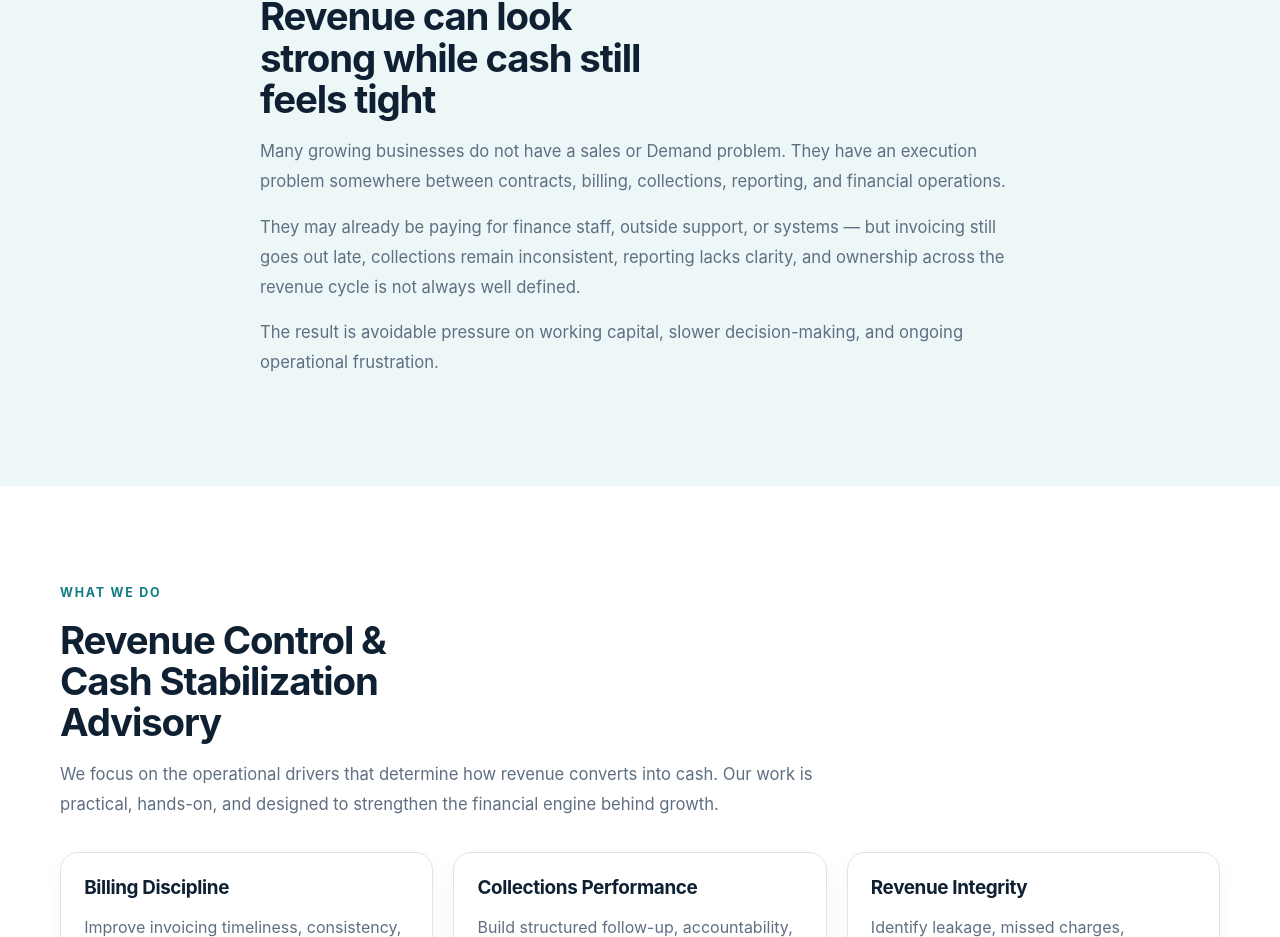
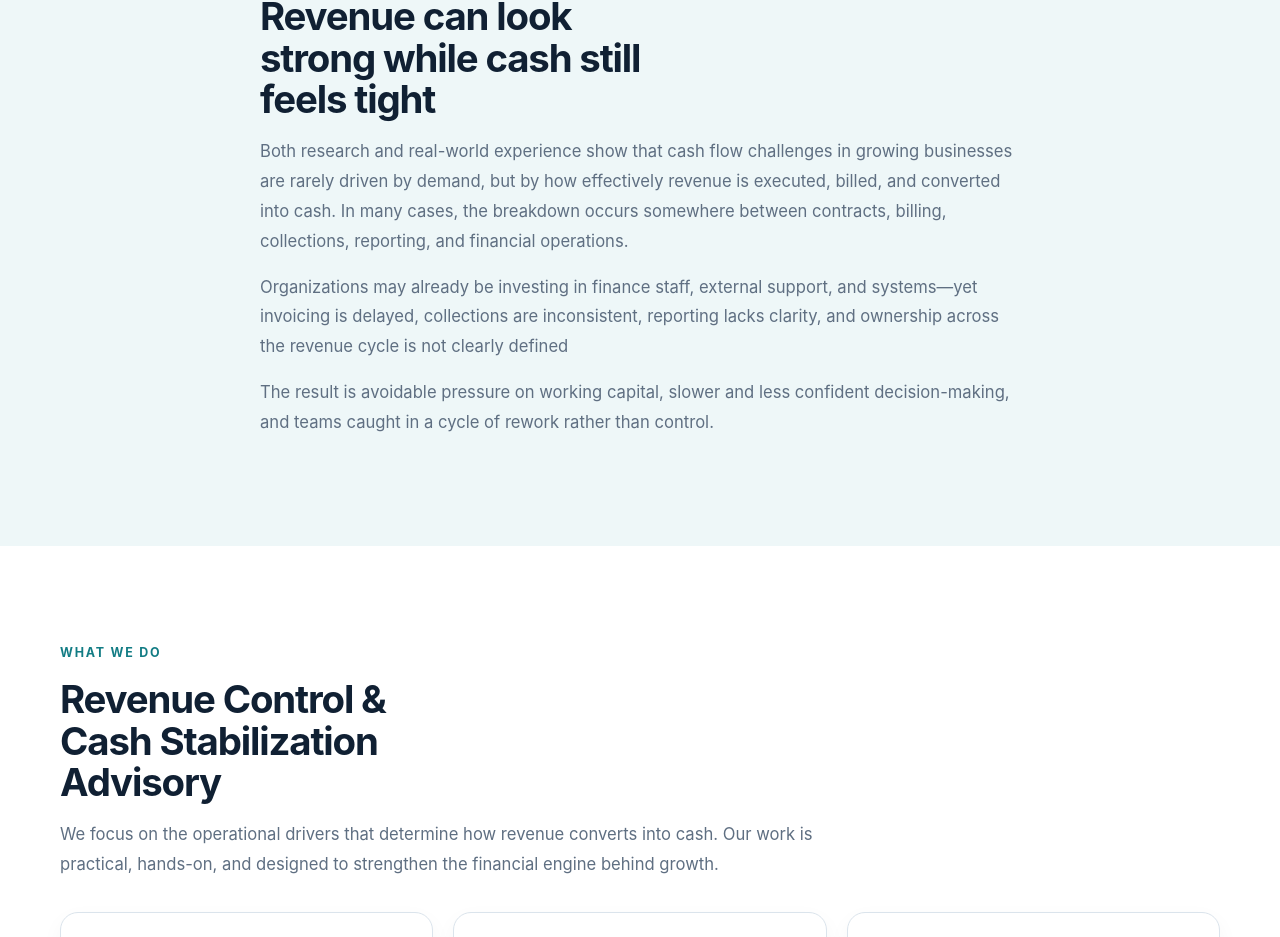
Before and after one commit to pjechete/prosperity-heritage-Advisory-Services, a Next.js app: page / in a window 1280 px wide. Shown: the part 940-1877 px from the top of the page. Built offline with nearby package versions, Linux system fonts and the light colour scheme.

Commit message:
Update page.tsx

```diff
--- a/src/app/page.tsx
+++ b/src/app/page.tsx
@@ -47,16 +47,17 @@ export default function HomePage() {
             Revenue can look strong while cash still feels tight
           </h2>
           <p className="section-copy">
-            Many growing businesses do not have a sales or Demand problem. They have an
-            execution problem somewhere between contracts, billing, collections,
-            reporting, and financial operations.
+            Both research and real-world experience show that cash flow challenges in growing businesses are rarely driven by demand, but
+            by how effectively revenue is executed, billed, and converted into cash.
+            In many cases, the breakdown occurs somewhere between contracts, billing, collections, reporting, and financial operations.
           </p>
           <p className="section-copy">
-           They may already be paying for finance staff, outside support, or systems — but invoicing still goes out late,
-            collections remain inconsistent, reporting lacks clarity, and ownership across the revenue cycle is not always well defined.
+           Organizations may already be investing in finance staff, external support,
+            and systems—yet invoicing is delayed, collections are inconsistent, reporting lacks clarity,
+            and ownership across the revenue cycle is not clearly defined
           </p>
           <p className="section-copy">
-            The result is avoidable pressure on working capital, slower decision-making, and ongoing operational frustration.
+            The result is avoidable pressure on working capital, slower and less confident decision-making, and teams caught in a cycle of rework rather than control.
           </p>
         </div>
       </section>
```
